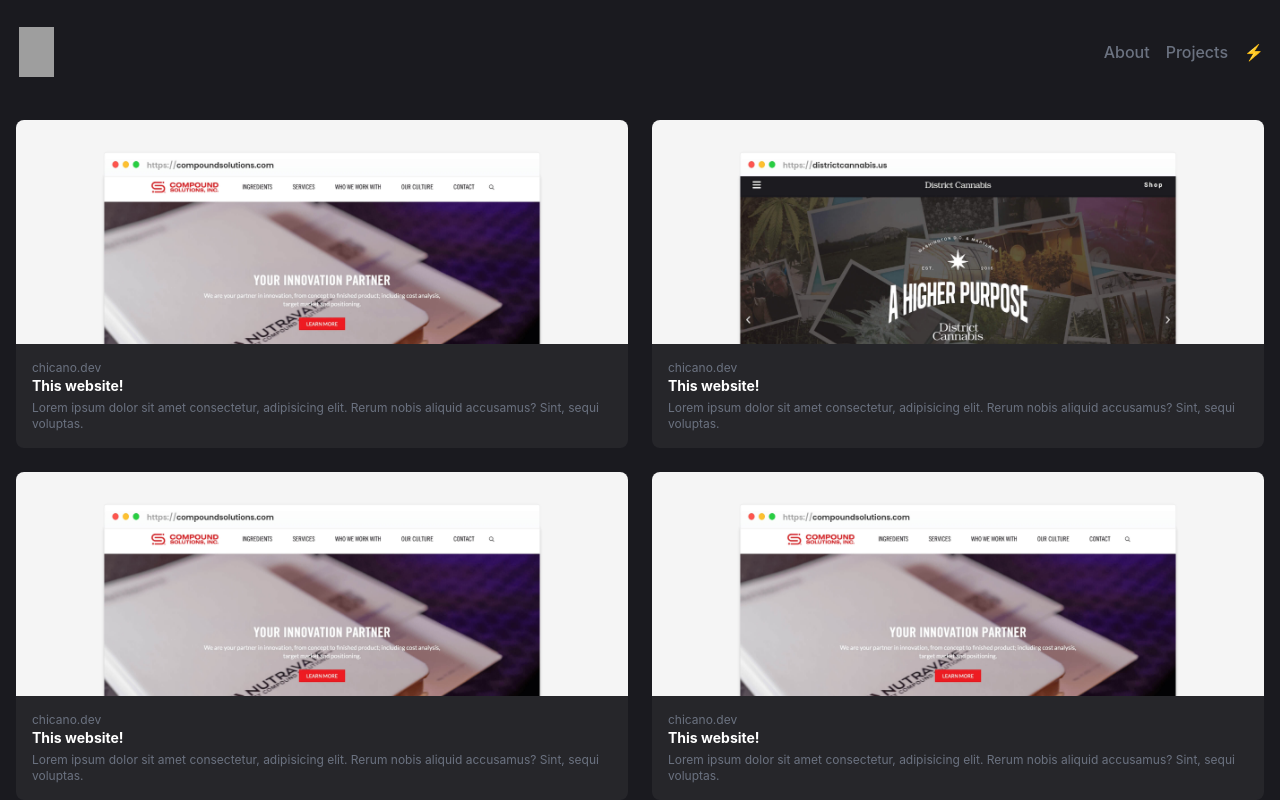
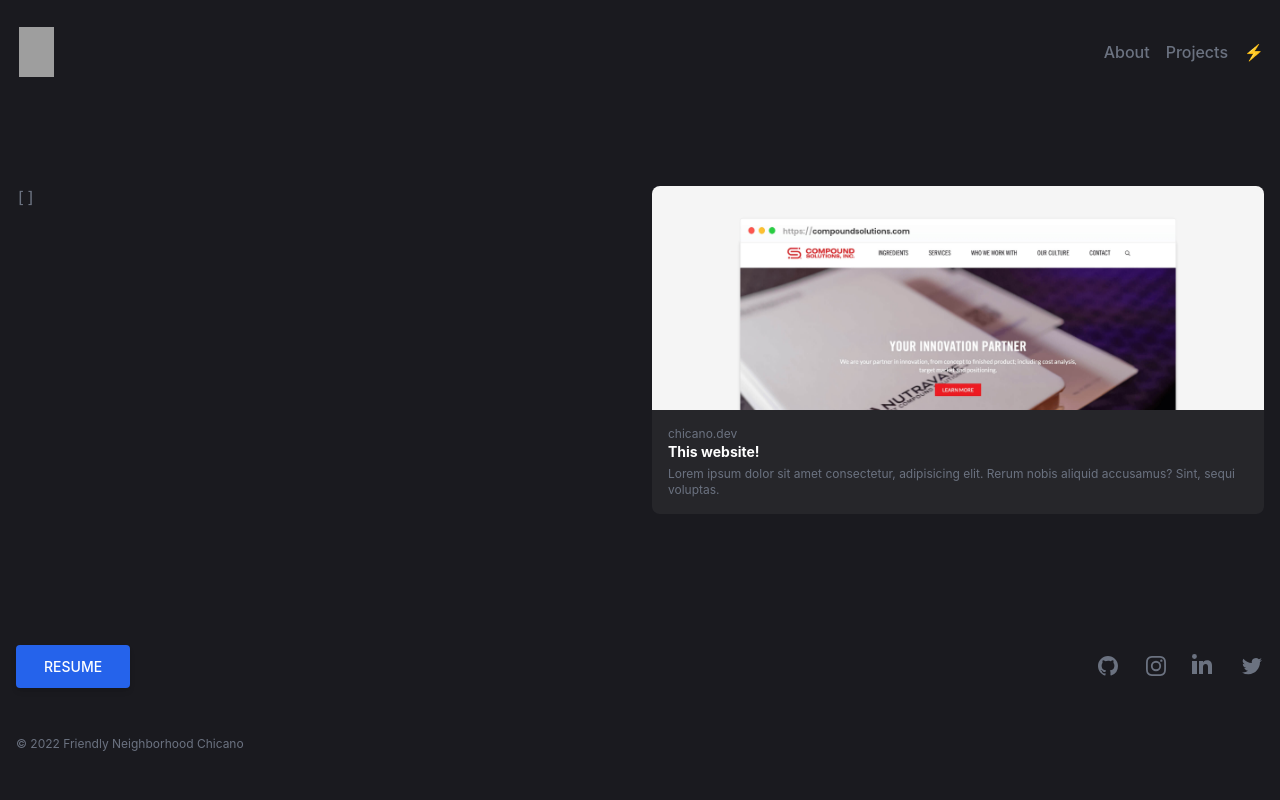
Before and after one commit to hcardonaweb/chicano.dev, a Next.js app: page /projects in a window 1280 px wide. Shown: the top 800 px of the page. Built offline with nearby package versions, Linux system fonts and the light colour scheme; no server answers; grey boxes are pictures that could not be loaded.

Commit message:
wip: supabase table fetch

```diff
--- a/components/ProjectCard.js
+++ b/components/ProjectCard.js
@@ -1,6 +1,20 @@
-const ProjectCard = () => {
+import { supabase } from "../utils/supabase";
+
+export const getStaticProps = async () => {
+  const { data: projects } = await supabase.from("projects").select("*");
+
+  return {
+    props: {
+      projects,
+    },
+  };
+};
+
+const ProjectCard = ({ projects }) => {
+  console.log({ projects });
   return (
     <>
+      <pre className="text-gray-500">[{JSON.stringify(projects)}]</pre>
       <a href="#" className="block overflow-hidden rounded-lg">
         <img
           alt="Office"
@@ -9,61 +23,9 @@ const ProjectCard = () => {
         />
 
         <div className="p-4 charcoal-clear">
-          <p className="text-xs text-gray-500">chicano.dev</p>
-
-          <h3 className="text-sm text-white">This website!</h3>
-
-          <p className="mt-1 text-xs text-gray-500">
-            Lorem ipsum dolor sit amet consectetur, adipisicing elit. Rerum
-            nobis aliquid accusamus? Sint, sequi voluptas.
+          <p className="text-xs text-gray-500">
+            chicano.dev <span></span>
           </p>
-        </div>
-      </a>
-      <a href="#" className="block overflow-hidden rounded-lg">
-        <img
-          alt="Office"
-          src="District-Cannabis.jpg"
-          className="h-56 w-full object-cover object-top"
-        />
-
-        <div className="p-4 charcoal-clear">
-          <p className="text-xs text-gray-500">chicano.dev</p>
-
-          <h3 className="text-sm text-white">This website!</h3>
-
-          <p className="mt-1 text-xs text-gray-500">
-            Lorem ipsum dolor sit amet consectetur, adipisicing elit. Rerum
-            nobis aliquid accusamus? Sint, sequi voluptas.
-          </p>
-        </div>
-      </a>
-      <a href="#" className="block overflow-hidden rounded-lg">
-        <img
-          alt="Office"
-          src="Compound-Solutions.jpg"
-          className="h-56 w-full object-cover object-top"
-        />
-
-        <div className="p-4 charcoal-clear">
-          <p className="text-xs text-gray-500">chicano.dev</p>
-
-          <h3 className="text-sm text-white">This website!</h3>
-
-          <p className="mt-1 text-xs text-gray-500">
-            Lorem ipsum dolor sit amet consectetur, adipisicing elit. Rerum
-            nobis aliquid accusamus? Sint, sequi voluptas.
-          </p>
-        </div>
-      </a>
-      <a href="#" className="block overflow-hidden rounded-lg">
-        <img
-          alt="Office"
-          src="Compound-Solutions.jpg"
-          className="h-56 w-full object-cover object-top"
-        />
-
-        <div className="p-4 charcoal-clear">
-          <p className="text-xs text-gray-500">chicano.dev</p>
 
           <h3 className="text-sm text-white">This website!</h3>
 
--- a/package.json
+++ b/package.json
@@ -9,6 +9,7 @@
     "lint": "next lint"
   },
   "dependencies": {
+    "@supabase/supabase-js": "^2.0.5",
     "dracula-ui": "^1.0.3",
     "next": "12.3.1",
     "react": "18.2.0",
--- /dev/null
+++ b/utils/supabase.js
@@ -0,0 +1,6 @@
+import { createClient } from "@supabase/supabase-js";
+
+export const supabase = createClient(
+  process.env.NEXT_PUBLIC_SUPABASE_URL,
+  process.env.NEXT_PUBLIC_SUPABASE_KEY
+);
```
Also changed, not shown: 1 other file (tests, documents, lock files or other folders).
